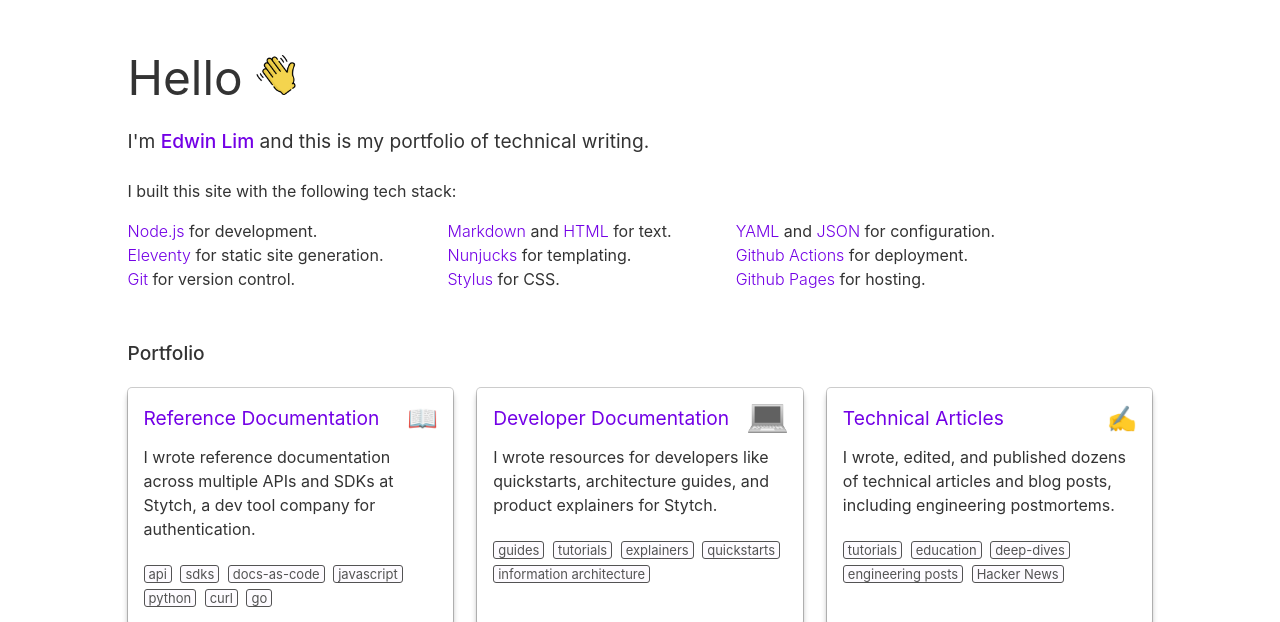
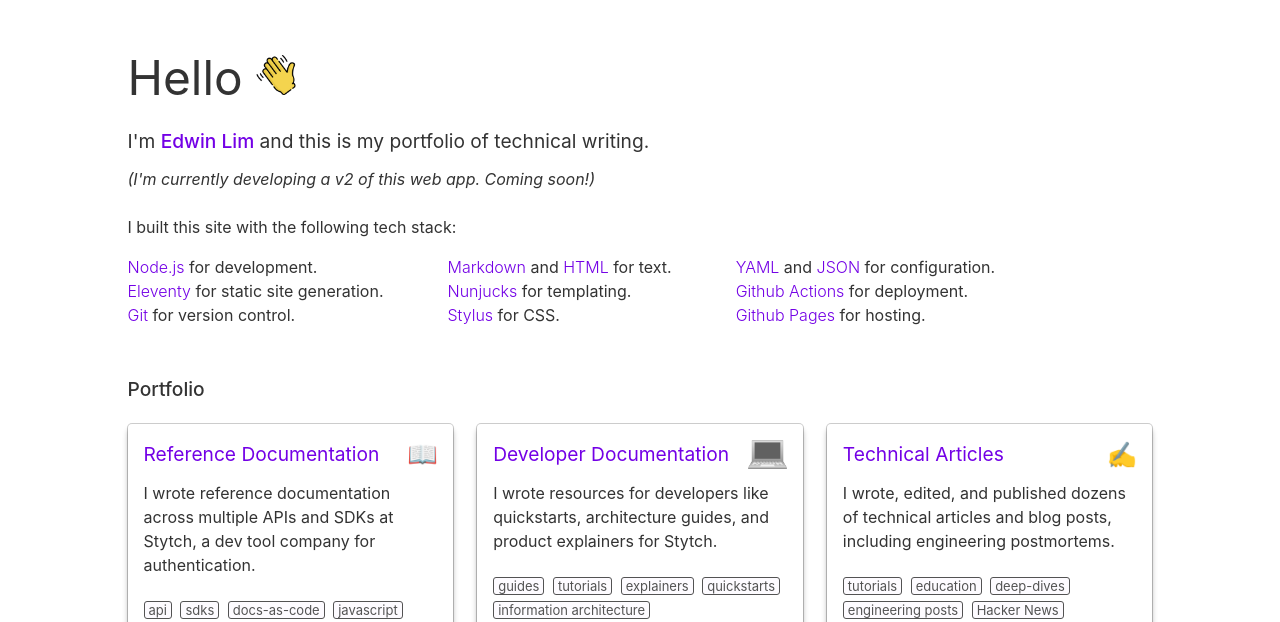
Before and after one commit to edwinyjlim/edwinyjlim.github.io, an Eleventy site: page index.njk in a window 1280 px wide. Shown: the part 69-691 px from the top of the page. Built offline with nearby package versions, Linux system fonts and the light colour scheme; Eleventy itself is replaced by a stand-in of ours; files that its build step writes are made by us from their sources.

Commit message:
v2 coming soon

```diff
--- a/index.njk
+++ b/index.njk
@@ -22,6 +22,9 @@ eleventyNavigation:
     <p class="hero__description">
       I'm <a href="/pages/about" class="text-p-color" style="font-weight: 500;">Edwin Lim</a> and this is my portfolio of technical writing.
     </p>
+    <i class="hero__otherinfo">
+      (I'm currently developing a v2 of this web app. Coming soon!)
+    </i>
 
 
     <div class="spacer-1"></div>
```
